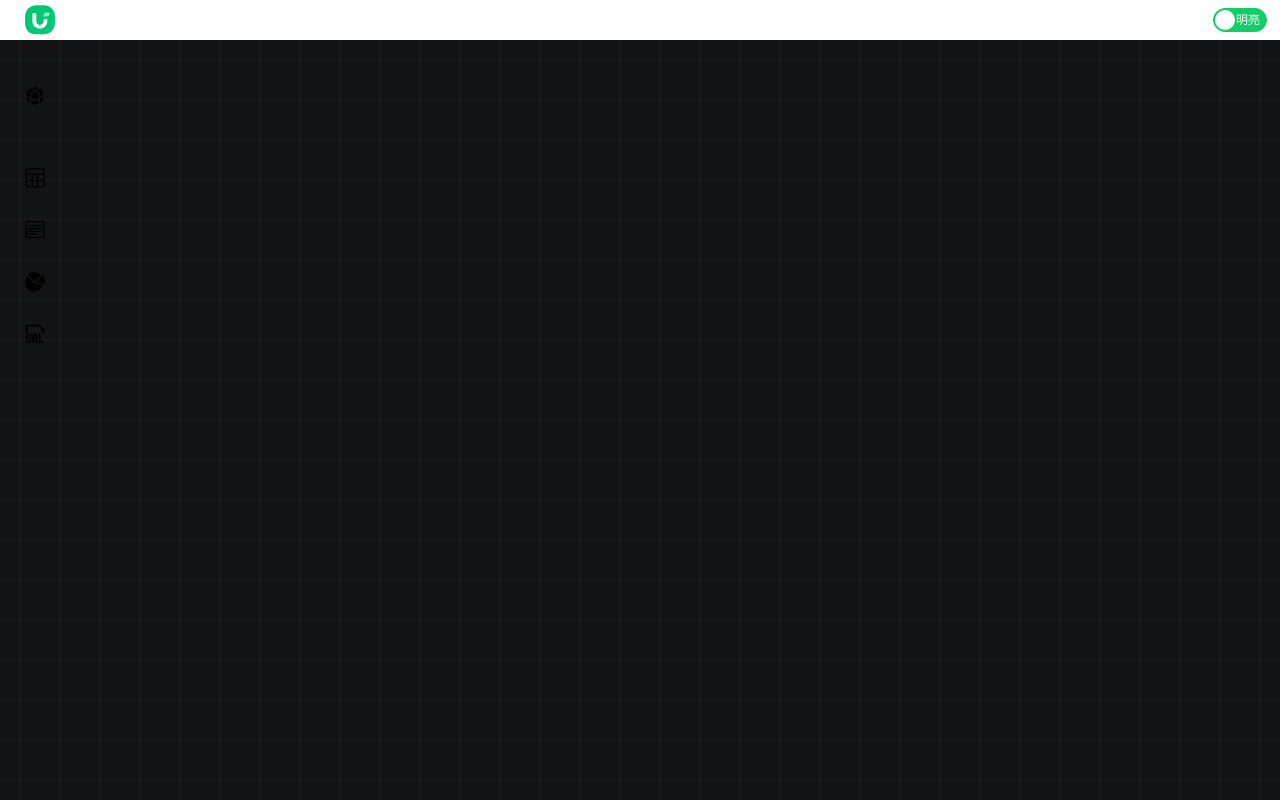
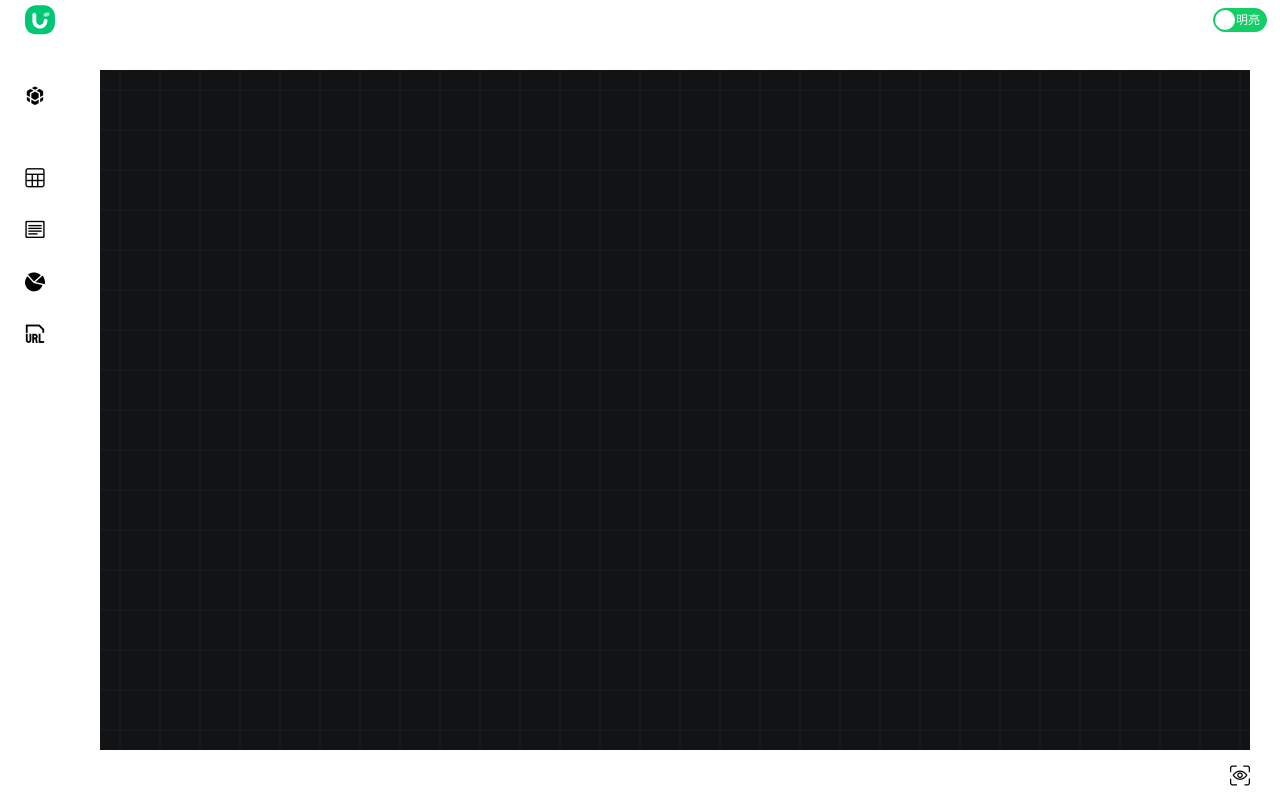
Before and after one commit to a572251465/operate-drag-lowcode, a Vue app: page / in a window 1280 px wide. Built offline with nearby package versions, Linux system fonts and the light colour scheme.

Commit message:
feat: 对于画布部分 重新设置新的布局方式

```diff
--- a/src/assets/css/reset.css
+++ b/src/assets/css/reset.css
@@ -19,6 +19,10 @@ body {
   cursor: pointer;
 }
 
+.flex-1 {
+  flex: 1;
+}
+
 ul,
 li {
   padding: 0;
--- a/src/views/Chart/index.vue
+++ b/src/views/Chart/index.vue
@@ -5,13 +5,35 @@ import Left from "@/views/Chart/components/Left/index.vue";
 <template>
   <div class="chart flex-direction-row full-height">
     <Left />
+    <div class="flex-1 chart-right flex-direction-column">
+      <div class="chart-right-top"></div>
+      <div class="chart-right-bottom">
+        <el-tooltip content="预览" placement="top">
+          <i class="iconfont icon-yulan pointer fc"></i>
+        </el-tooltip>
+      </div>
+    </div>
   </div>
 </template>
 
 <style lang="less" scoped>
 @import "@/assets/css/common.less";
 
-.chart {
-  background: url('@/assets/images/canvas-bg.svg');
+.chart-right {
+  .chart-right-top {
+    flex: 1;
+    background: url("@/assets/images/canvas-bg.svg");
+    margin: 30px 30px 0px 30px;
+  }
+
+  .chart-right-bottom {
+    height: 50px;
+    padding: 0 30px;
+    .flex-fn(flex-end, center);
+
+    > i {
+      font-size: 20px;
+    }
+  }
 }
 </style>
```
